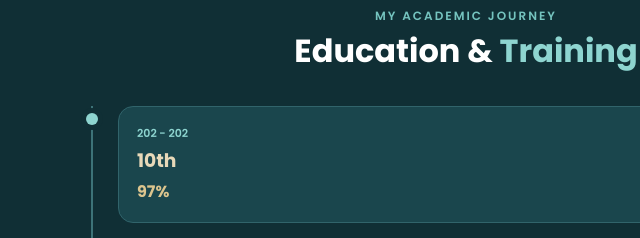
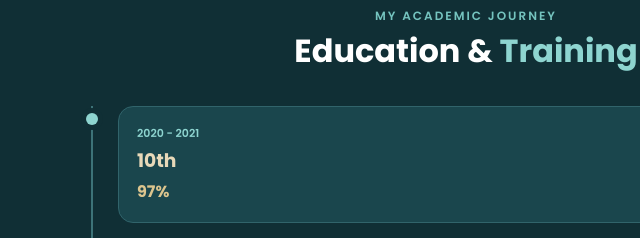
Before and after one commit to vanshikas1020-lgtm/minakshi, a plain HTML site: page index.html in a window 1280 px wide. Shown: the part 2200-2438 px from the top of the page, 174-814 px from the left. Drawn offline with Linux system fonts and the light colour scheme.

Commit message:
Update index.html

```diff
--- a/index.html
+++ b/index.html
@@ -293,7 +293,7 @@
 
                 <div class="timeline-card">
 
-                    <span>202 - 202</span>
+                    <span>2020 - 2021</span>
 
                     <h3>10th</h3>
 
```
